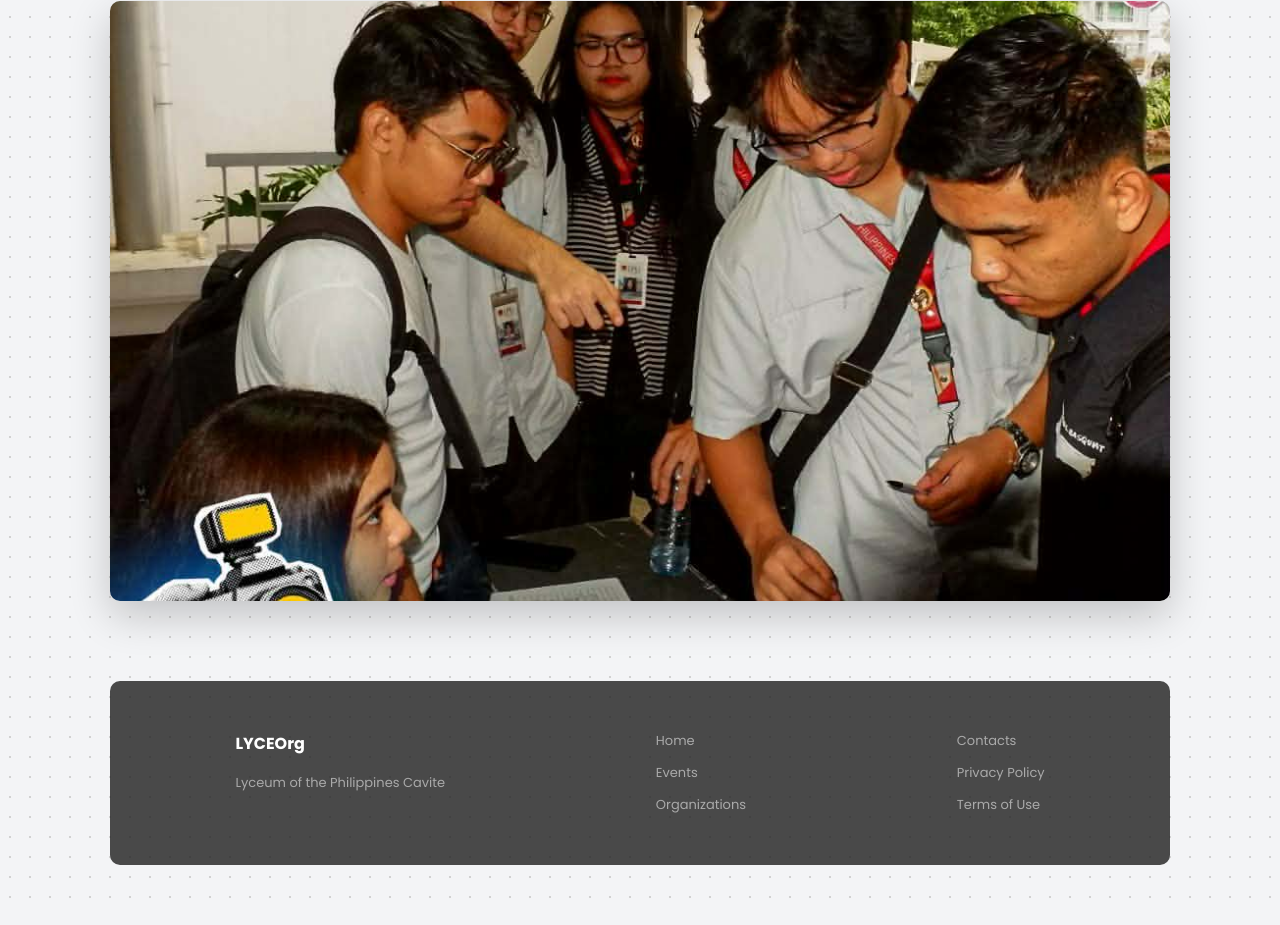
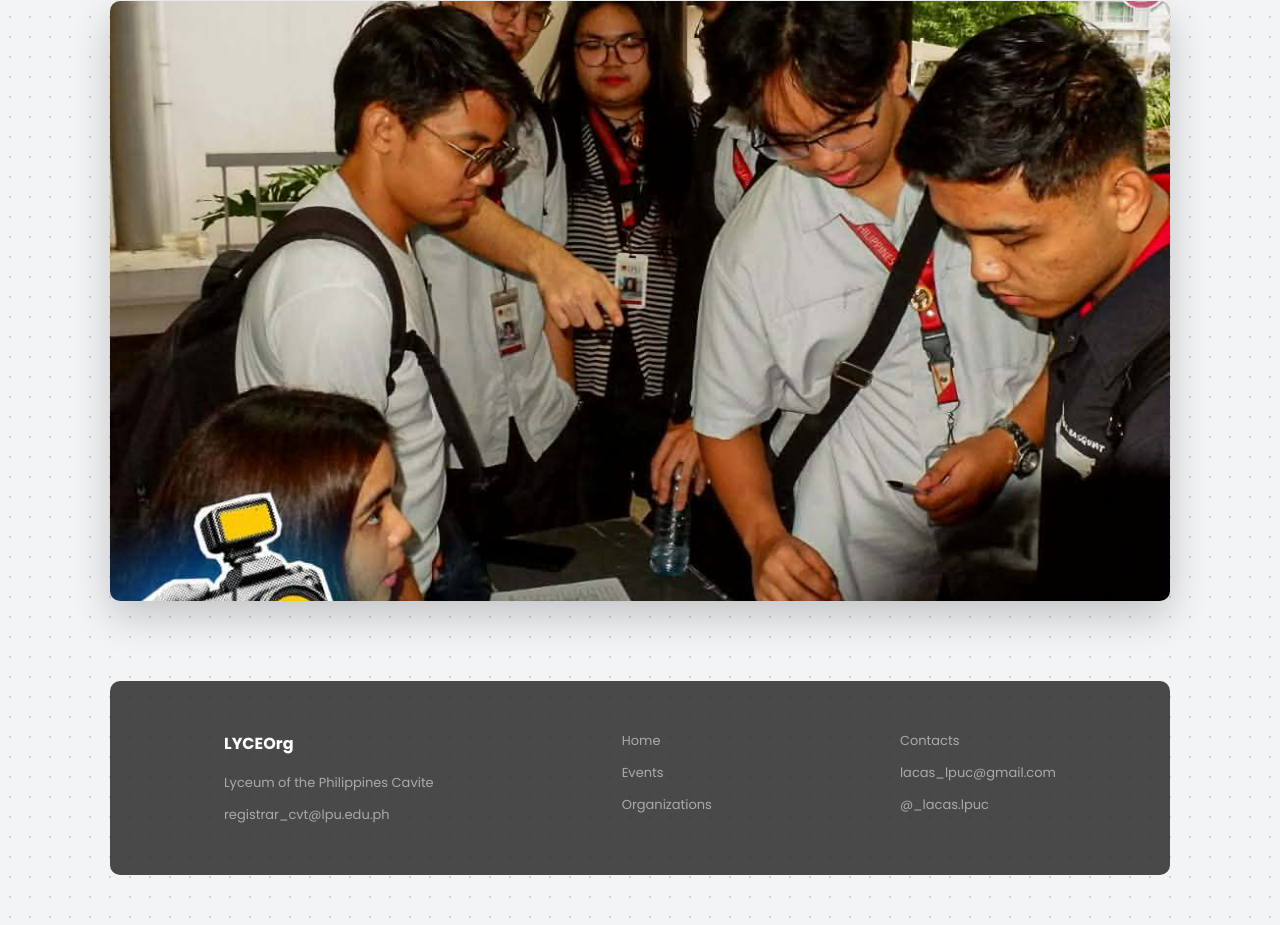
Before and after one commit to benbenben-gif/LYCEorg, a plain HTML site: page CBA_LACAS_SUBWEBPAGE16.html in a window 1280 px wide. Shown: the part 833-1758 px from the top of the page. Drawn offline with Linux system fonts and the light colour scheme.

Commit message:
Update CBA_LACAS_SUBWEBPAGE16.html

```diff
--- a/CBA_LACAS_SUBWEBPAGE16.html
+++ b/CBA_LACAS_SUBWEBPAGE16.html
@@ -66,16 +66,17 @@
             <div class="col">
                 <strong>LYCEOrg</strong>
                 <p>Lyceum of the Philippines Cavite</p>
+                <a>registrar_cvt@lpu.edu.ph</a>
             </div>
             <div class="col">
-                <p>Home</p>
-                <p>Events</p>
-                <p>Organizations</p>
+                <a>Home</a>
+                <a>Events</a>
+                <a>Organizations</a>
             </div>
             <div class="col">
-                <p>Contacts</p>
-                <p>Privacy Policy</p>
-                <p>Terms of Use</p>
+                <a>Contacts</a>
+                <a>lacas_lpuc@gmail.com</a>
+                <a>@_lacas.lpuc</a>
             </div>
         </div>
 
```
